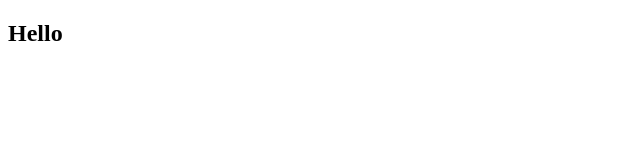
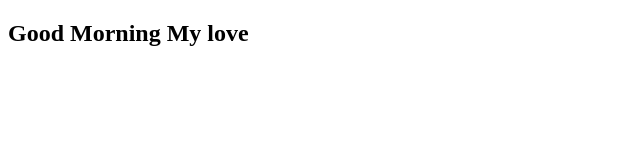
Before and after one commit to BriceCalice/BriceCalice.github.io, a plain HTML site: page good-afternoon-message/index.html in a window 1280 px wide. Shown: the whole page, without its empty margins (0-640 px from the left). Drawn offline with Linux system fonts and the light colour scheme.

Commit message:
initialisation test

```diff
--- a/good-afternoon-message/index.html
+++ b/good-afternoon-message/index.html
@@ -7,6 +7,10 @@
     <title>Document</title>
 </head>
 <body>
-    <h2>Hello</h2>
+    <div class="jumbotron">
+        <div class="banner-section">
+            <h2>Good Morning My love </h2>
+        </div>
+    </div>
 </body>
 </html>
```
